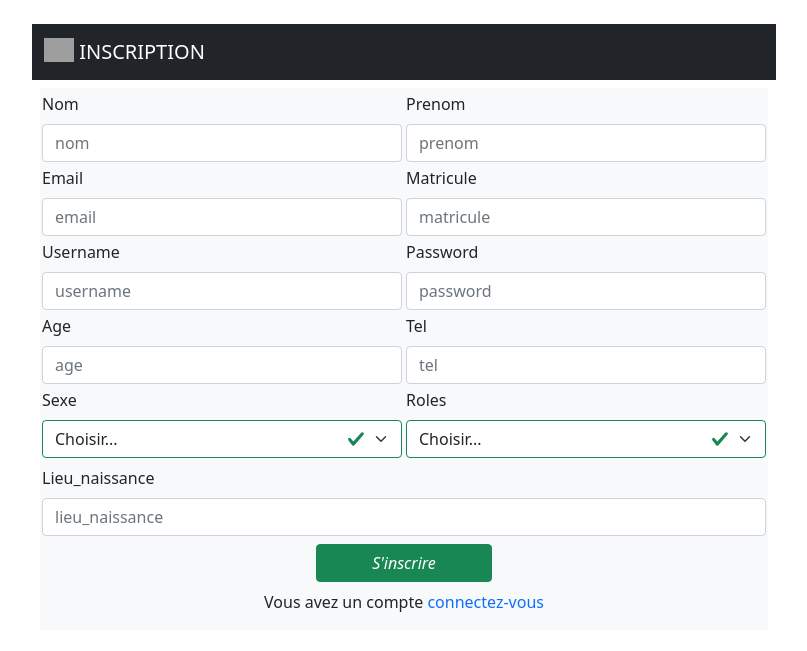
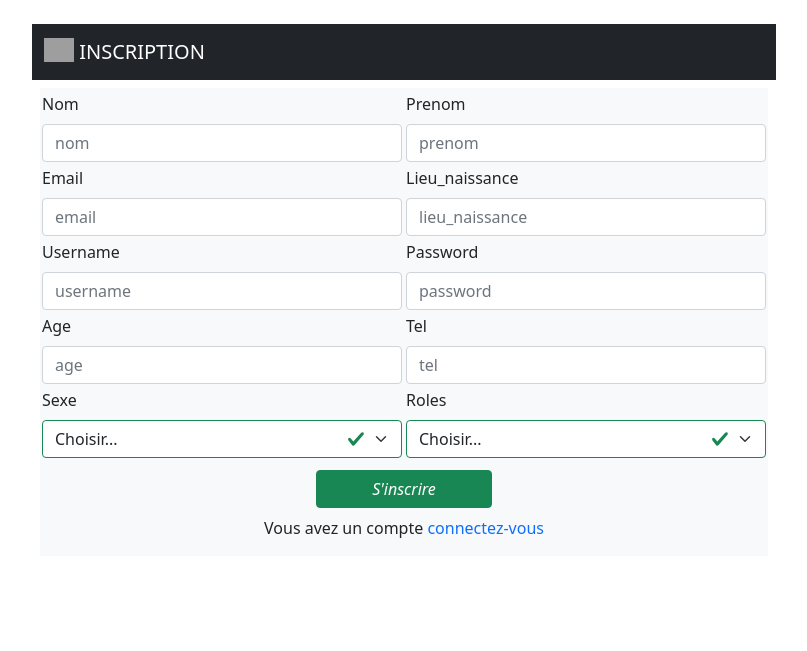
Before and after one commit to Abdoul-Lelou/Ecole_reussite, a PHP site: page /pages/inscription.php in a window 1280 px wide. Shown: the top 651 px of the page, without its empty margins (236-1043 px from the left). Run offline with PHP 8.4, Linux system fonts and the light colour scheme; grey boxes are pictures that could not be loaded.

Commit message:
generation_matricule

```diff
--- a/model/model.php
+++ b/model/model.php
@@ -14,23 +14,23 @@
         }
 
 
-        function generateMatricule($n=2) {
-            // $characters = '0123456789abcdefghijklmnopqrstuvwxyz';
-            // $randomString = '';
+        function generateMatricule($n=3) {
+            $characters = '0123456789abcdefghijklmnopqrstuvwxyz';
+            $randomString = '';
 
-            // // $sql = 'SELECT MAX(Id) FROM user';
-            // // $dbb=$sql->execute();
-            // // $this->db->exec('SELECT MAX(Id) FROM user');
-            // // $last = $this->db->lastInsertId();
+            // $sql = 'SELECT MAX(Id) FROM user';
+            // $dbb=$sql->execute();
+            // $this->db->exec('SELECT MAX(Id) FROM user');
+            // $last = $this->db->lastInsertId();
 
-            // for ($i = 0; $i < $n; $i++) {
-            //     $index = rand(0, strlen($characters) - 1);
-            //     $randomString .= $characters[$index];
-            // }
+            for ($i = 0; $i < $n; $i++) {
+                $index = rand(0, strlen($characters) - 1);
+                $randomString .= $characters[$index];
+            }
 
-            // echo $randomString.''.$this->db->lastInsertId();
-            $text= 'ES0';
-            echo $text.''.$this->db->lastInsertId()+1;
+            return 'MAE'.$randomString; //.''.$this->db->lastInsertId();
+            // $text= 'ES0';
+            // echo $text.''.$this->db->lastInsertId()+1;
         }
 
 
--- a/pages/inscription.php
+++ b/pages/inscription.php
@@ -30,7 +30,7 @@
 
     // }
 
-    if (isset($_POST['nom'],$_POST['prenom'],$_POST['age'],$_POST['sexe'],$_POST['matricule'],$_POST['username'],
+    if (isset($_POST['nom'],$_POST['prenom'],$_POST['age'],$_POST['sexe'],$_POST['username'],
                 $_POST['passwords'],$_POST['roles'],$_POST['tel'],$_POST['email'],$_POST['lieu_naissance'])) {
 
                                 // var_dump($_POST['nom'],$_POST['prenom'],$_POST['age'],$_POST['sexe'],$_POST['matricule'],$_POST['username'],
@@ -50,6 +50,8 @@
             $requeste = new ModelUser();
 
             $matricule = $requeste->generateMatricule();
+
+            // var_dump($matricule);die;
 
             $requeste->addUser($nom,$prenom,$age,$sexe,$username,$passwords,$roles,$matricule, $lieu_naissance,$email,$tel);
 
@@ -107,8 +109,8 @@
                         <div  class="invalid-feedback">Champ invalide</div>
                     </div>
                     <div class="col-md-6">
-                        <label for="input4" class="form-label">Matricule</label>
-                        <input type="text" name="matricule" onchange='return clkform2()' placeholder="matricule" class="form-control" id="validationServer04" required>
+                        <label for="input4" class="form-label">Lieu_naissance</label>
+                        <input type="text" name="lieu_naissance" onchange='return clkform2()' placeholder="lieu_naissance" class="form-control" id="validationServer04" required>
                         <div class="valid-feedback"></div>
                         <div  class="invalid-feedback">Champ invalide</div>
                     </div>
@@ -158,12 +160,12 @@
                         <div class="valid-feedback"></div>
                         <div  class="invalid-feedback"></div>
                     </div>
-                    <div class="col-md-12">
+                    <!-- <div class="col-md-12">
                         <label for="input11" class="form-label">Lieu_naissance</label>
                         <input type="text" name="lieu_naissance" placeholder="lieu_naissance" class="form-control" id="validationServer11" required>
                         <div class="valid-feedback"></div>
                         <div  class="invalid-feedback">Champ invalide</div>
-                    </div>
+                    </div> -->
 
                     <!-- <div class="col-12">
                         <button type="submit" class="btn btn-primary">Sign in</button>
```
